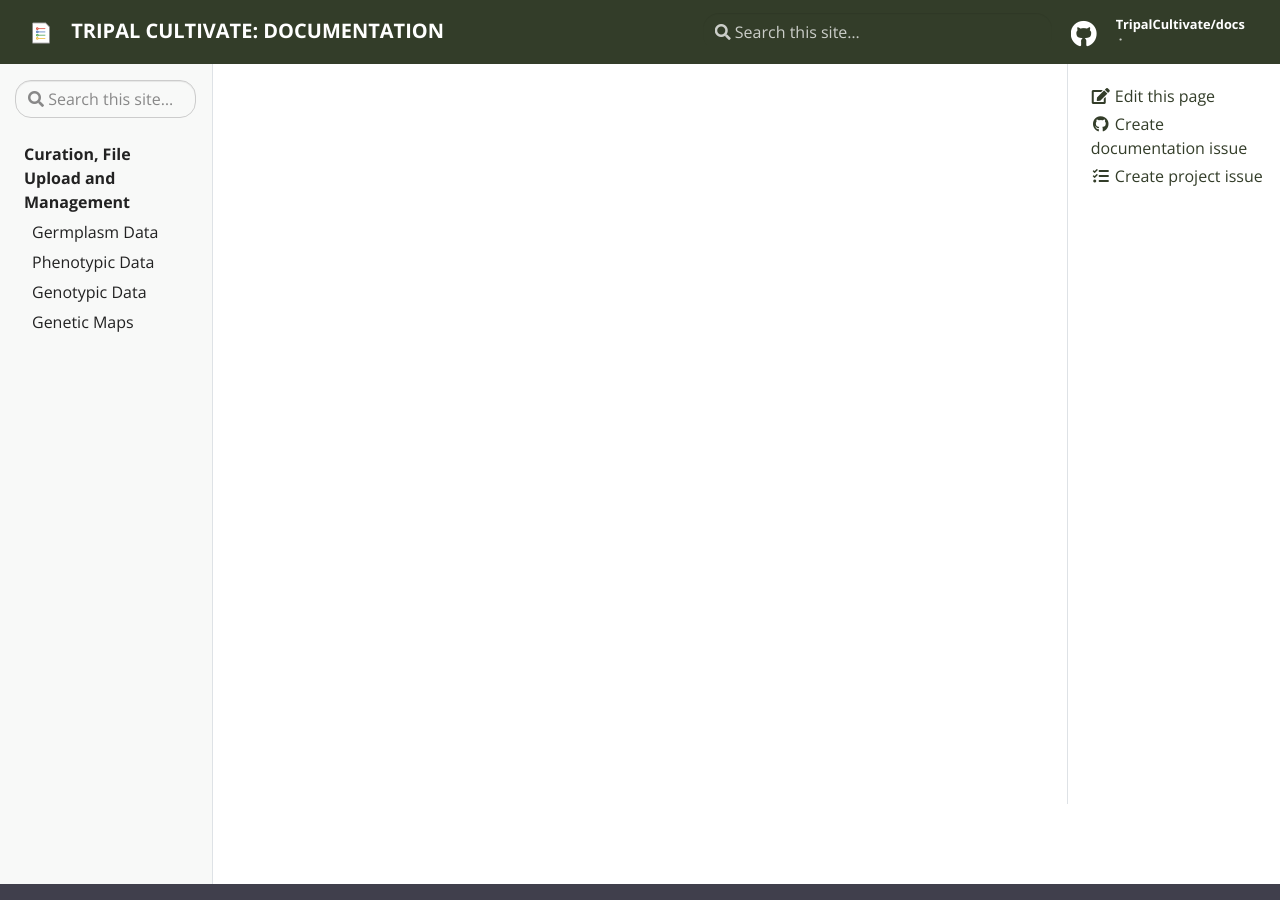
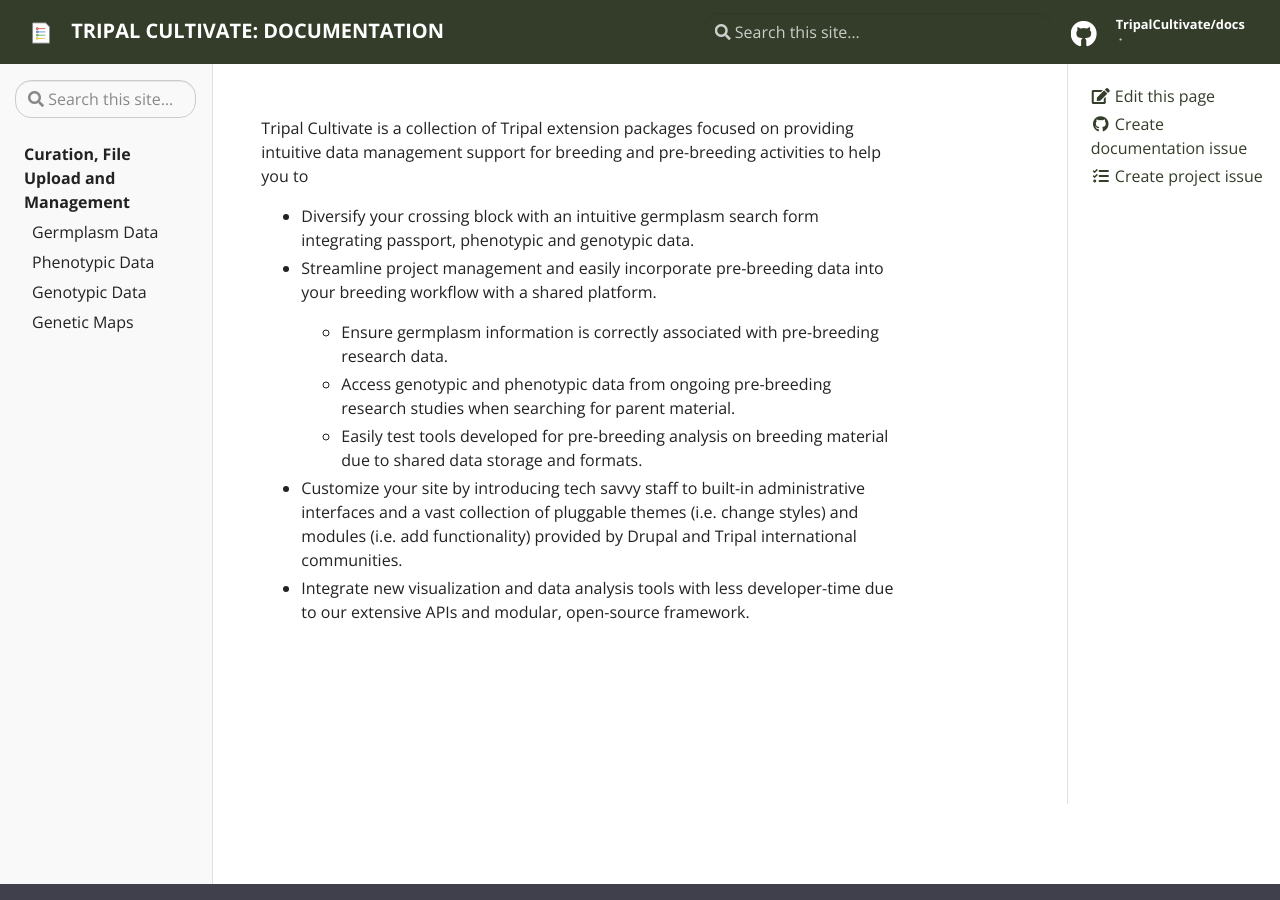
Before and after one commit to TripalCultivate/docs, a Jekyll site: the page built from pages/index.md, in a window 1280 px wide and 900 px high. Built offline with Jekyll 4.4.1, drawn with Linux system fonts in a browser that asks for light colours.

Commit message:
Add some frontpage text for now

```diff
--- a/pages/index.md
+++ b/pages/index.md
@@ -3,3 +3,15 @@ layout: page
 title: Tripal Cultivate
 permalink: /
 ---
+
+Tripal Cultivate is a collection of Tripal extension packages focused on providing intuitive data management support for breeding and pre-breeding activities to help you to
+
+- Diversify your crossing block with an intuitive germplasm search form integrating passport, phenotypic and genotypic data.
+- Streamline project management and easily incorporate pre-breeding data into your breeding workflow with a shared platform.
+
+    - Ensure germplasm information is correctly associated with pre-breeding research data.
+    - Access genotypic and phenotypic data from ongoing pre-breeding research studies when searching for parent material.
+    - Easily test tools developed for pre-breeding analysis on breeding material due to shared data storage and formats.
+
+- Customize your site by introducing tech savvy staff to built-in administrative interfaces and a vast collection of pluggable themes (i.e. change styles) and modules (i.e. add functionality) provided by Drupal and Tripal international communities.
+- Integrate new visualization and data analysis tools with less developer-time due to our extensive APIs and modular, open-source framework.
```
